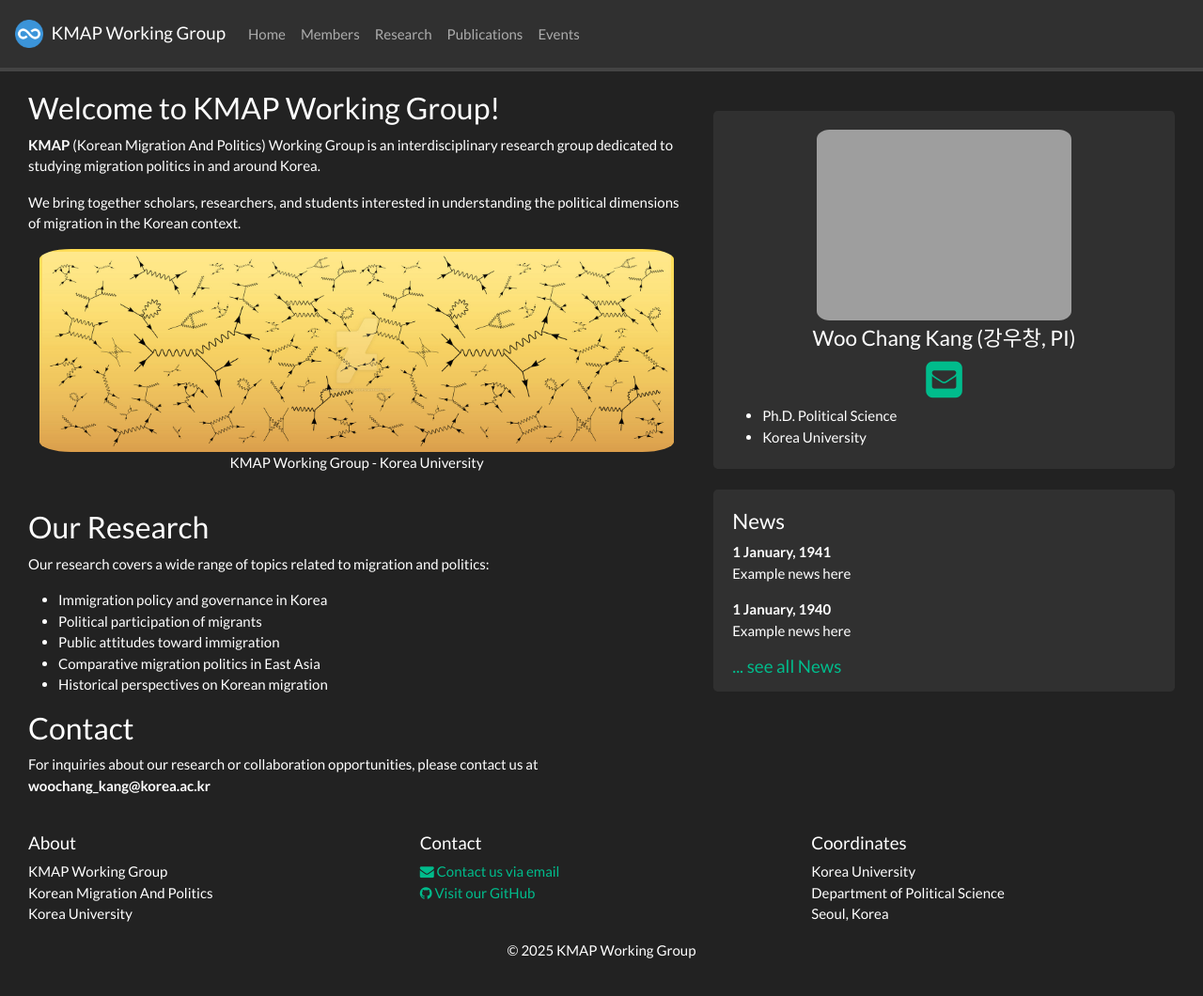
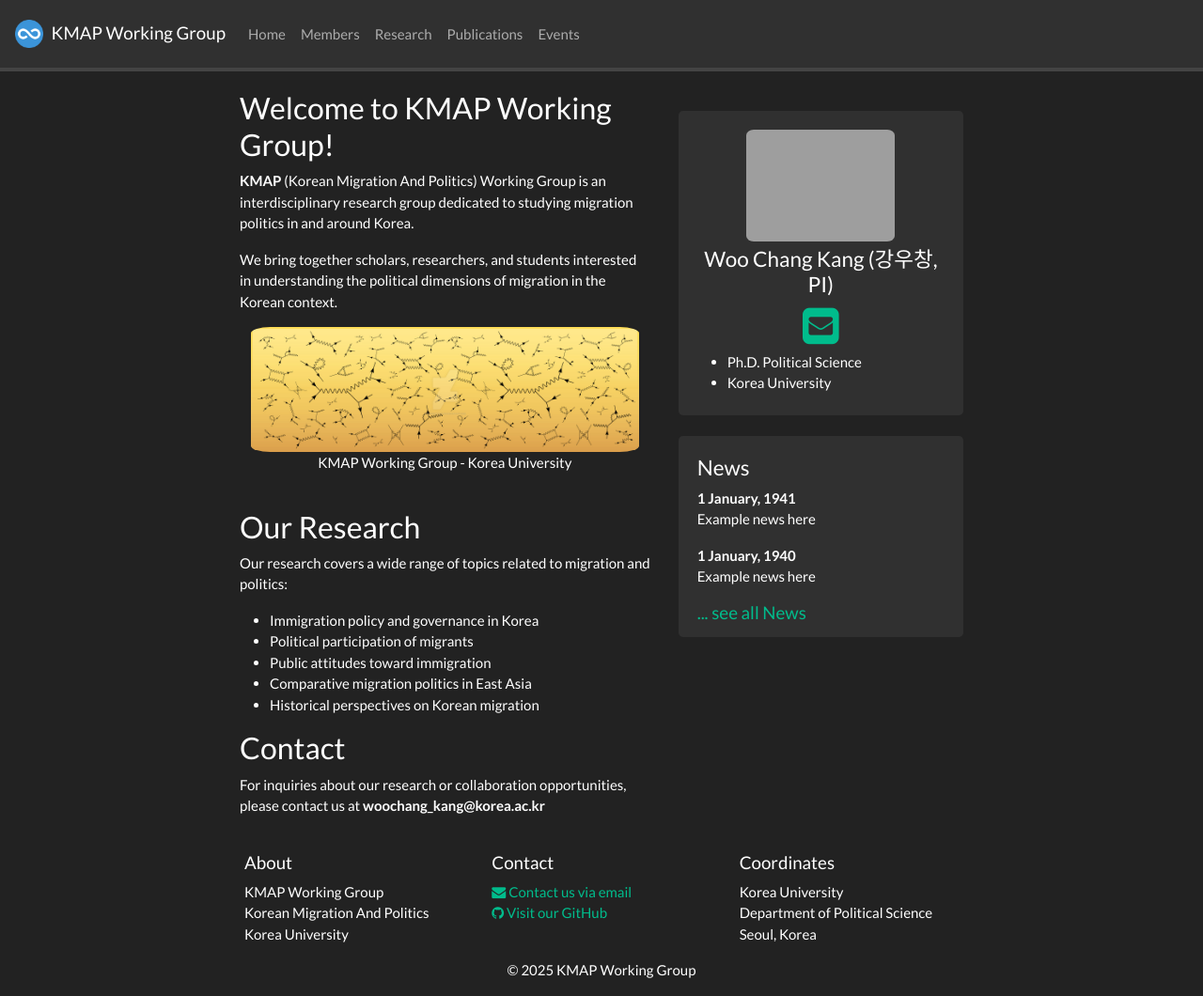
Before and after one commit to kmapgroup/kmapgroup.github.io, a Jekyll site: the page built from _pages/home.md, in a window 1280 px wide and 1060 px high. Shown: the whole window at 94% size. Built offline with Jekyll 4.4.1, drawn with Linux system fonts in a browser that asks for light colours; nearby versions of some CDN libraries; a style sheet for code colours, icons or effects is not loaded.

Commit message:
Revert "Reduce left/right margins: increase max-width from 800px to 1400px"
This reverts commit b02996c3fd7527bfa7c1719697b437b5edfdca0b.

```diff
--- a/_sass/SHB_css.scss
+++ b/_sass/SHB_css.scss
@@ -20,17 +20,15 @@ img {
 }
 
 .container-fluid {
-  max-width: 1400px;
-  padding-left: 30px;
-  padding-right: 30px;
+  max-width: 800px;
 }
 
 .container-footer {
   margin-right: auto;
   margin-left: auto;
-  max-width: 1400px;
-  padding-left:  30px;
-  padding-right: 30px;
+  max-width: 800px;
+  padding-left:  20px;
+  padding-right: 20px;
 }
 
 .well-collapse {
```
